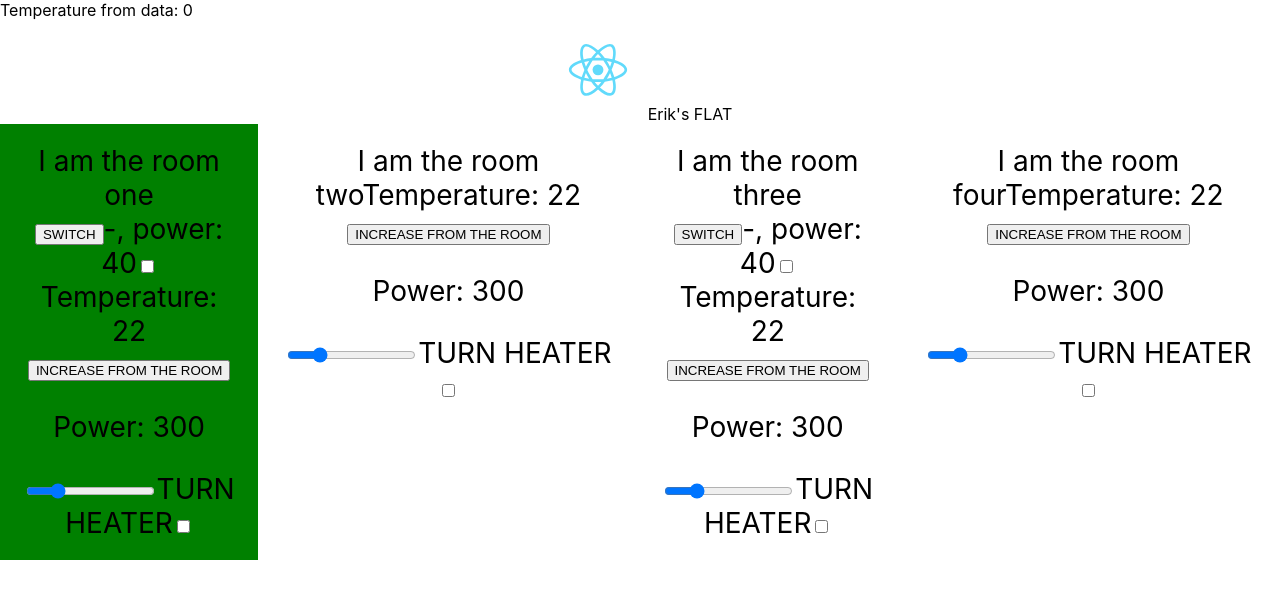
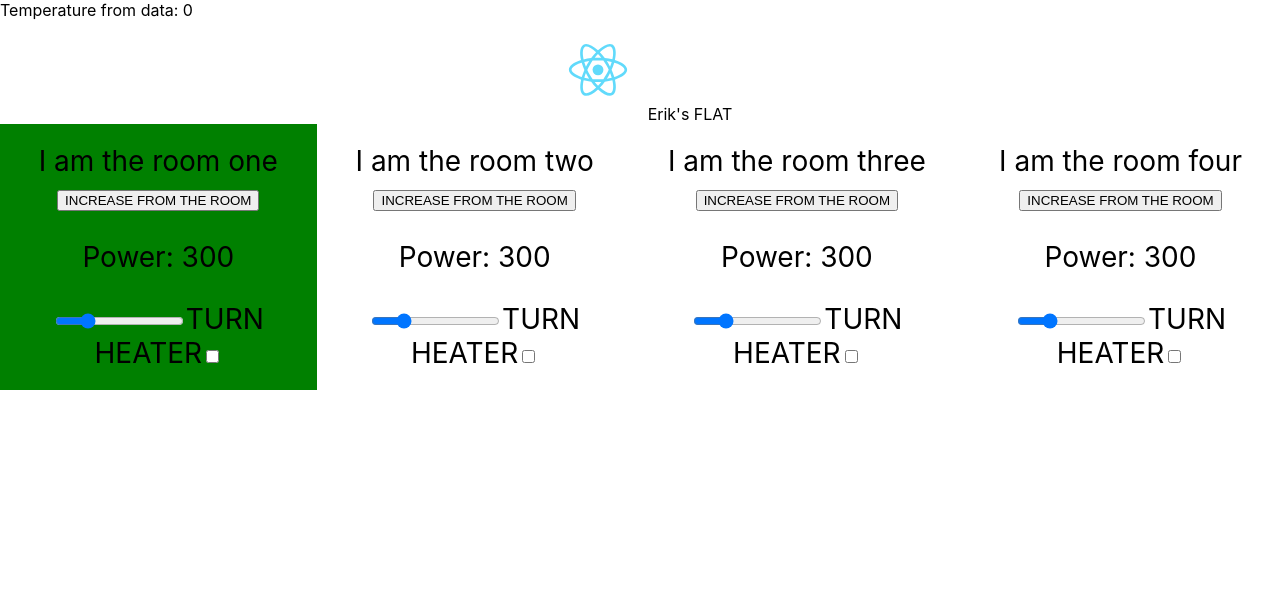
Before and after one commit to dullus/academy.old, a React (Create React App) app in the folder lesson15-react/: page / in a window 1280 px wide. Shown: the top 598 px of the page. Built offline with nearby package versions, Linux system fonts and the light colour scheme; no server answers.

Commit message:
updated readme

```diff
--- a/lesson15-react/src/App.tsx
+++ b/lesson15-react/src/App.tsx
@@ -1,4 +1,5 @@
-import React, {
+import {
+  createContext,
   useEffect,
   useReducer,
   Dispatch,
@@ -28,7 +29,7 @@ interface IContext {
   // dispatch: Dispatch<IActions>;
 }
 
-export const MyContext = React.createContext({} as IContext);
+export const MyContext = createContext({} as IContext);
 
 const App: React.FC = () => {
   // Reducers are functions that take the current state and an action as arguments, and return a new state result. In other words, (state, action) => newState.
--- a/lesson15-react/src/components/Room/Room.tsx
+++ b/lesson15-react/src/components/Room/Room.tsx
@@ -1,7 +1,7 @@
 import Light from "../Light";
 import Heater from "../Heater";
 import styles from "./Room.module.css";
-import { useState, useContext } from "react";
+import { useState, useContext, useEffect } from "react";
 import { MyContext } from "../../App";
 
 interface Props {
@@ -36,6 +36,7 @@ interface Props {
 
 const Room: React.FC<Props> = ({ name, id, color, hasLight }) => {
   const [temperature, setTemperature] = useState(22);
+
   const [heaterTurned, setHeaterTurned] = useState(false);
 
   const { data, setData } = useContext(MyContext);
@@ -44,12 +45,22 @@ const Room: React.FC<Props> = ({ name, id, color, hasLight }) => {
     setTemperature(temperature);
   };
 
+  useEffect(() => {
+    console.log("MOUNTED ROOM");
+
+    return () => {
+      console.log("UNNOMUTTT");
+    };
+  }, []);
+
   return (
     <div className={`${styles.room} ${styles[color]}`}>
       {`I am the room ${name}`}
       {id}
-      {hasLight && <Light power={40} />}
-      Temperature: {temperature}
+      {heaterTurned && <Light power={40} />}
+
+      {data.temperature !== 0 && <div>Temperature: {data.temperature}</div>}
+
       <button onClick={() => setData({ temperature: data.temperature + 1 })}>
         INCREASE FROM THE ROOM
       </button>
```
Also changed, not shown: 1 other file (tests, documents, lock files or other folders).
